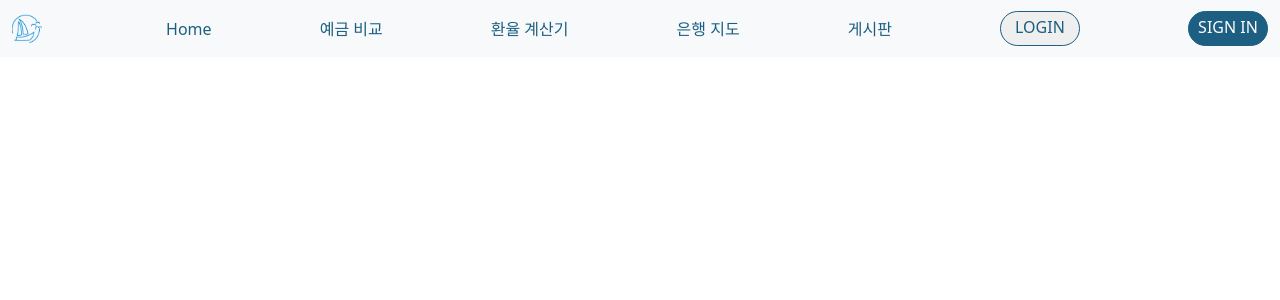
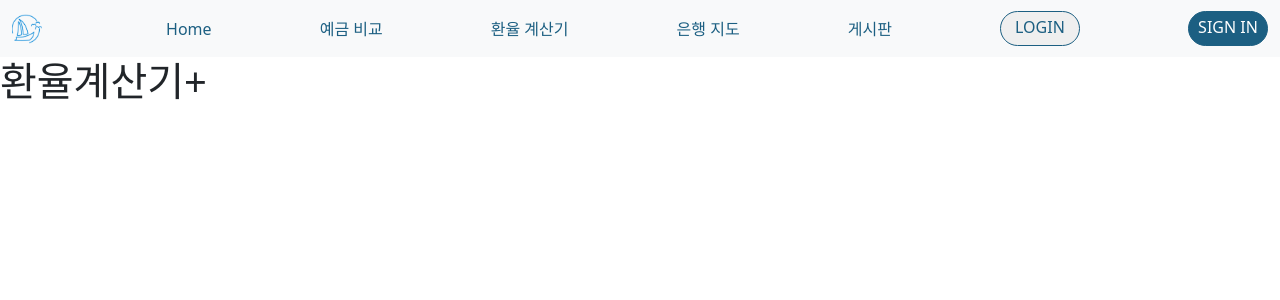
Before and after one commit to hhheeeeee/Bank-Sailor, a Vue app in the folder frontend/banksailor/: page /exchange in a window 1280 px wide. Shown: the top 300 px of the page. Built offline with nearby package versions, Linux system fonts and the light colour scheme.

Commit message:
[FE] UPDATE : ExchangeView.vue 제목 추가

```diff
--- a/frontend/banksailor/src/views/ExchangeView.vue
+++ b/frontend/banksailor/src/views/ExchangeView.vue
@@ -1,7 +1,9 @@
 <template>
-  <div></div>
+  <div>
+    <h1>환율계산기+</h1>
+  </div>
 </template>
 
 <script setup></script>
 
-<style lang="scss" scoped></style>
+<style scoped></style>
```
